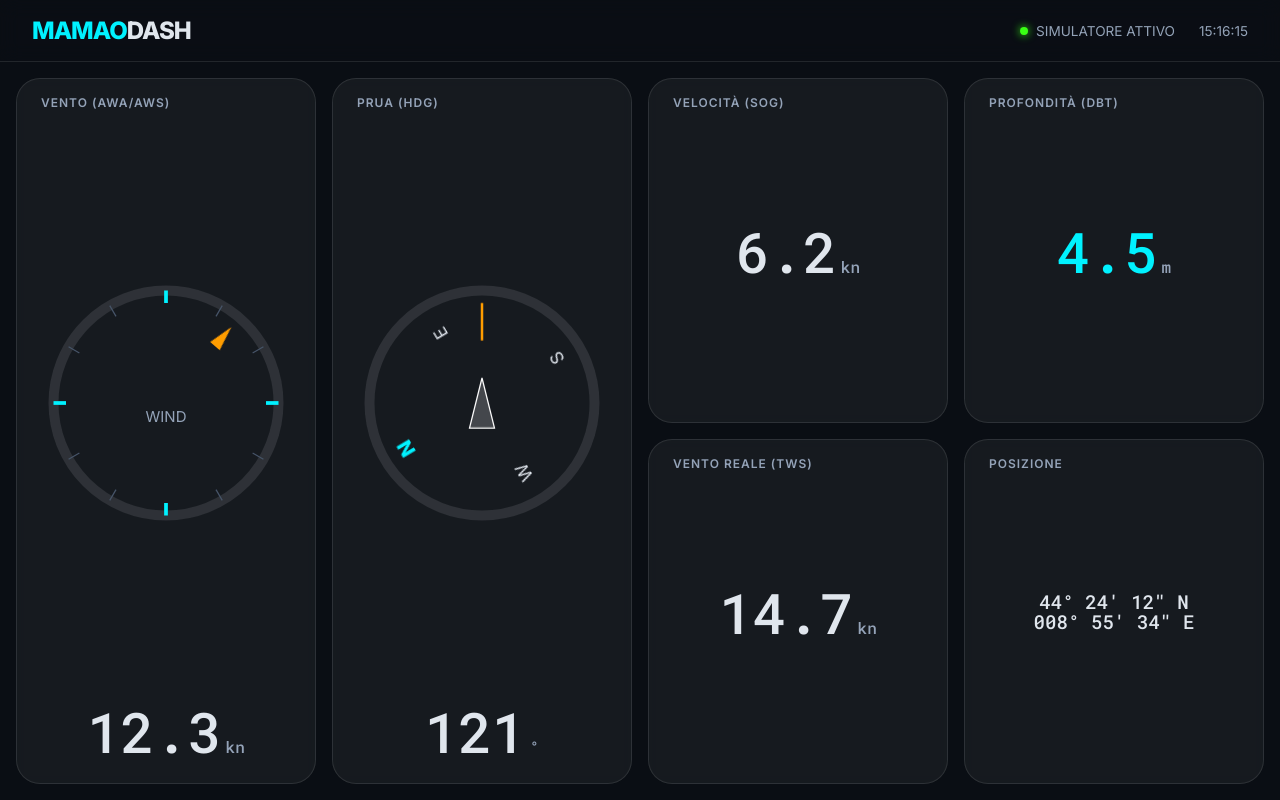
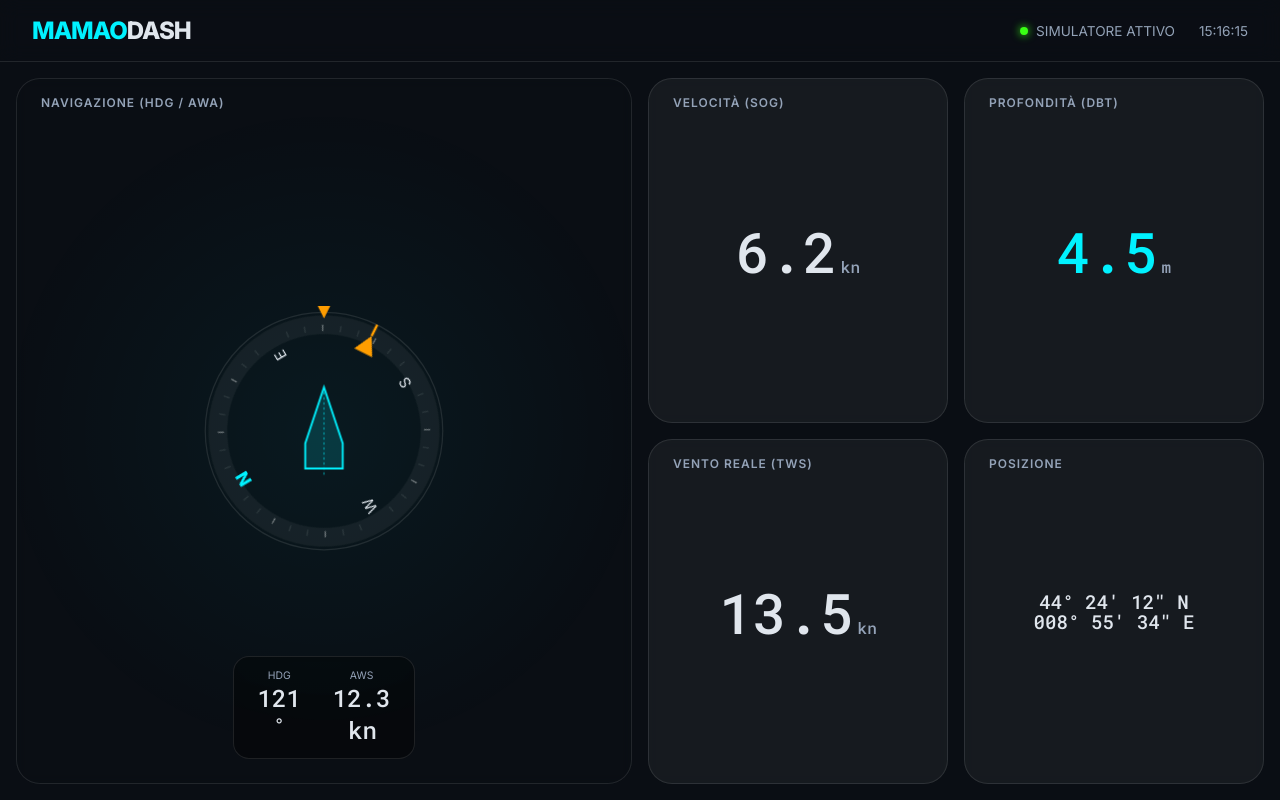
Before and after one commit to PZero/MamaoHub, a plain HTML site: page dashboard/index.html in a window 1280 px wide. Drawn offline with Linux system fonts and the light colour scheme.

Commit message:
feat: combine wind and compass into a single NavDisplay widget

```diff
--- a/dashboard/app.js
+++ b/dashboard/app.js
@@ -1,7 +1,6 @@
 document.addEventListener('DOMContentLoaded', () => {
-    // Initialize Gauges
-    const windGauge = new WindGauge('wind-gauge-box');
-    const compassGauge = new CompassGauge('compass-gauge-box');
+    // Initialize NavDisplay
+    const navDisplay = new NavDisplay('nav-display-box');
 
     // UI Elements
     const elements = {
@@ -15,40 +14,41 @@ document.addEventListener('DOMContentLoaded', () => {
 
     // State
     let state = {
-        awa: 45,
-        aws: 12.4,
-        hdg: 120,
-        sog: 6.2,
-        depth: 4.5,
-        tws: 15.1
+        awa: 30,    // Apparent Wind Angle
+        aws: 12.4,  // Apparent Wind Speed
+        hdg: 120,   // Heading
+        sog: 6.2,   // Speed Over Ground
+        depth: 4.5, // Depth
+        tws: 15.1   // True Wind Speed
     };
 
     // Simulator Logic
     function simulate() {
         // Subtle variations
-        state.awa += (Math.random() - 0.5) * 5;
-        state.aws += (Math.random() - 0.5) * 0.5;
-        state.hdg += (Math.random() - 0.5) * 2;
+        state.awa += (Math.random() - 0.5) * 4;
+        state.aws += (Math.random() - 0.5) * 0.3;
+        state.hdg += (Math.random() - 0.5) * 1.5;
         state.sog += (Math.random() - 0.5) * 0.1;
         state.depth += (Math.random() - 0.5) * 0.05;
-        state.tws = state.aws * 1.2; // Simplified TWS calculation
+        state.tws = state.aws * 1.1;
 
-        // Bounds
-        if (state.aws < 0) state.aws = 0;
-        if (state.sog < 0) state.sog = 0;
-        if (state.depth < 1) state.depth = 1;
+        // Keep values in range
+        if (state.awa > 180) state.awa -= 360;
+        if (state.awa < -180) state.awa += 360;
+        state.hdg = (state.hdg + 360) % 360;
 
         updateUI();
     }
 
     function updateUI() {
-        // Update Gauges
-        windGauge.update(state.awa);
-        compassGauge.update(state.hdg);
+        // Update Combined Gauge
+        navDisplay.update(state.hdg, state.awa);
 
-        // Update Text
-        elements.windSpeed.innerHTML = `${state.aws.toFixed(1)}<span class="widget-unit">kn</span>`;
-        elements.heading.innerHTML = `${Math.round((state.hdg + 360) % 360).toString().padStart(3, '0')}<span class="widget-unit">°</span>`;
+        // Update Text Overlays
+        elements.windSpeed.textContent = state.aws.toFixed(1);
+        elements.heading.textContent = Math.round(state.hdg).toString().padStart(3, '0');
+
+        // Update Secondary Widgets
         elements.sog.innerHTML = `${state.sog.toFixed(1)}<span class="widget-unit">kn</span>`;
         elements.depth.innerHTML = `${state.depth.toFixed(1)}<span class="widget-unit">m</span>`;
         elements.tws.innerHTML = `${state.tws.toFixed(1)}<span class="widget-unit">kn</span>`;
@@ -64,5 +64,5 @@ document.addEventListener('DOMContentLoaded', () => {
     // Initial UI Update
     updateUI();
 
-    console.log("MaMaoDash Simulator Initialized");
+    console.log("MaMaoDash Simulator Initialized with Combined NavDisplay");
 });
--- a/dashboard/index.html
+++ b/dashboard/index.html
@@ -22,22 +22,22 @@
     </header>
 
     <main class="dashboard-grid">
-        <!-- Vento -->
-        <section class="widget wind">
-            <div class="widget-label">Vento (AWA/AWS)</div>
-            <div class="gauge-container" id="wind-gauge-box">
+        <!-- Widget Unificato (Prua + Vento) -->
+        <section class="widget nav-main">
+            <div class="widget-label">Navigazione (HDG / AWA)</div>
+            <div class="gauge-container" id="nav-display-box">
                 <!-- SVG caricato via JS -->
             </div>
-            <div class="widget-value" id="wind-speed">0.0<span class="widget-unit">kn</span></div>
-        </section>
-
-        <!-- Bussola -->
-        <section class="widget compass">
-            <div class="widget-label">Prua (HDG)</div>
-            <div class="gauge-container" id="compass-gauge-box">
-                <!-- SVG caricato via JS -->
+            <div class="nav-data-overlay">
+                <div class="data-box">
+                    <span class="label">HDG</span>
+                    <span id="heading">000</span>°
+                </div>
+                <div class="data-box">
+                    <span class="label">AWS</span>
+                    <span id="wind-speed">0.0</span><span class="unit">kn</span>
+                </div>
             </div>
-            <div class="widget-value" id="heading">000<span class="widget-unit">°</span></div>
         </section>
 
         <!-- Velocità (SOG) -->
--- a/dashboard/style.css
+++ b/dashboard/style.css
@@ -150,8 +150,45 @@ svg {
 }
 
 /* Specific Widgets */
-.widget.wind { grid-column: span 1; grid-row: span 2; }
-.widget.compass { grid-column: span 1; grid-row: span 2; }
+.widget.nav-main {
+    grid-column: span 2;
+    grid-row: span 2;
+    background: radial-gradient(circle at center, rgba(0, 242, 255, 0.05) 0%, transparent 70%);
+}
+
+.nav-data-overlay {
+    position: absolute;
+    bottom: 1.5rem;
+    display: flex;
+    gap: 2rem;
+    background: rgba(0, 0, 0, 0.4);
+    padding: 0.75rem 1.5rem;
+    border-radius: 1rem;
+    backdrop-filter: blur(5px);
+    border: 1px solid var(--surface-border);
+}
+
+.data-box {
+    display: flex;
+    flex-direction: column;
+    align-items: center;
+}
+
+.data-box .label {
+    font-size: 0.65rem;
+    color: var(--text-dim);
+}
+
+.data-box span:not(.label) {
+    font-family: var(--font-mono);
+    font-size: 1.5rem;
+    font-weight: 500;
+}
+
+.data-box .unit {
+    font-size: 0.8rem;
+    margin-left: 2px;
+}
 
 @media (max-width: 900px) {
     .dashboard-grid {
@@ -159,11 +196,12 @@ svg {
         grid-template-rows: auto;
         overflow-y: auto;
     }
-    .widget.wind, .widget.compass { grid-column: span 1; grid-row: span 1; }
+    .widget.nav-main { grid-column: span 2; grid-row: span 1; min-height: 400px; }
 }
 
 @media (max-width: 600px) {
     .dashboard-grid {
         grid-template-columns: 1fr;
     }
+    .widget.nav-main { grid-column: span 1; }
 }
--- a/dashboard/widgets.js
+++ b/dashboard/widgets.js
@@ -1,4 +1,4 @@
-class WindGauge {
+class NavDisplay {
     constructor(containerId) {
         this.container = document.getElementById(containerId);
         this.init();
@@ -7,71 +7,74 @@ class WindGauge {
     init() {
         this.container.innerHTML = `
             <svg viewBox="0 0 200 200">
-                <circle cx="100" cy="100" r="90" class="gauge-ring" />
-                <!-- Scale marks -->
-                <g id="wind-marks"></g>
-                <!-- Needle -->
-                <path d="M100 20 L105 40 L95 40 Z" fill="#ff9d00" id="wind-needle" style="transition: transform 0.5s cubic-bezier(0.17, 0.67, 0.83, 0.67)" />
-                <text x="100" y="115" text-anchor="middle" fill="#94a3b8" font-size="12">WIND</text>
+                <!-- Background Ring -->
+                <circle cx="100" cy="100" r="95" fill="none" stroke="var(--surface-border)" stroke-width="1" />
+
+                <!-- Rotating Compass Ring -->
+                <g id="compass-ring" style="transition: transform 0.8s cubic-bezier(0.2, 0, 0.2, 1)">
+                    <circle cx="100" cy="100" r="85" fill="none" stroke="rgba(255,255,255,0.05)" stroke-width="15" />
+                    <!-- Cardinal Points -->
+                    <text x="100" y="30" text-anchor="middle" fill="var(--accent-cyan)" font-weight="800" font-size="14">N</text>
+                    <text x="170" y="105" text-anchor="middle" fill="var(--text-main)" font-size="12">E</text>
+                    <text x="100" y="180" text-anchor="middle" fill="var(--text-main)" font-size="12">S</text>
+                    <text x="30" y="105" text-anchor="middle" fill="var(--text-main)" font-size="12">W</text>
+                    <!-- Degree marks -->
+                    <g id="degree-marks"></g>
+                </g>
+
+                <!-- Fixed Ship (Always pointing UP) -->
+                <g id="ship-icon">
+                    <!-- Simple Ship Shape -->
+                    <path d="M100 65 L115 110 L115 130 L85 130 L85 110 Z" fill="rgba(0, 242, 255, 0.15)" stroke="var(--accent-cyan)" stroke-width="1.5" />
+                    <line x1="100" y1="65" x2="100" y2="135" stroke="var(--accent-cyan)" stroke-width="0.5" stroke-dasharray="2,2" />
+                </g>
+
+                <!-- Wind Indicator (Apparent Wind Angle) -->
+                <g id="wind-indicator" style="transition: transform 1s ease-out">
+                    <!-- Triangle Arrow -->
+                    <path d="M100 15 L108 30 L92 30 Z" fill="var(--accent-orange)" />
+                    <!-- Wind Tail -->
+                    <line x1="100" y1="5" x2="100" y2="15" stroke="var(--accent-orange)" stroke-width="2" />
+                </g>
+
+                <!-- Top Reference Mark -->
+                <path d="M100 10 L105 0 L95 0 Z" fill="var(--accent-orange)" />
             </svg>
         `;
-        this.needle = this.container.querySelector('#wind-needle');
+        this.compassRing = this.container.querySelector('#compass-ring');
+        this.windIndicator = this.container.querySelector('#wind-indicator');
         this.drawMarks();
     }
 
     drawMarks() {
-        const group = this.container.querySelector('#wind-marks');
-        for (let i = 0; i < 360; i += 30) {
+        const group = this.container.querySelector('#degree-marks');
+        for (let i = 0; i < 360; i += 10) {
+            if (i % 90 === 0) continue; // Skip cardinal points
             const angle = (i * Math.PI) / 180;
-            const x1 = 100 + Math.sin(angle) * 80;
-            const y1 = 100 - Math.cos(angle) * 80;
-            const x2 = 100 + Math.sin(angle) * 90;
-            const y2 = 100 - Math.cos(angle) * 90;
+            const r1 = 80;
+            const r2 = 85;
+            const x1 = 100 + Math.sin(angle) * r1;
+            const y1 = 100 - Math.cos(angle) * r1;
+            const x2 = 100 + Math.sin(angle) * r2;
+            const y2 = 100 - Math.cos(angle) * r2;
             const line = document.createElementNS("http://www.w3.org/2000/svg", "line");
             line.setAttribute("x1", x1);
             line.setAttribute("y1", y1);
             line.setAttribute("x2", x2);
             line.setAttribute("y2", y2);
-            line.setAttribute("stroke", i % 90 === 0 ? "#00f2ff" : "#475569");
-            line.setAttribute("stroke-width", i % 90 === 0 ? "3" : "1");
+            line.setAttribute("stroke", i % 30 === 0 ? "rgba(255,255,255,0.4)" : "rgba(255,255,255,0.1)");
+            line.setAttribute("stroke-width", "1");
             group.appendChild(line);
         }
     }
 
-    update(angle) {
-        this.needle.style.transform = `rotate(${angle}deg)`;
-        this.needle.style.transformOrigin = '100px 100px';
+    update(hdg, awa) {
+        // Rotate compass ring to show current heading at the top
+        this.compassRing.style.transform = `rotate(${-hdg}deg)`;
+        this.compassRing.style.transformOrigin = '100px 100px';
+
+        // Rotate wind indicator to show apparent wind angle relative to ship
+        this.windIndicator.style.transform = `rotate(${awa}deg)`;
+        this.windIndicator.style.transformOrigin = '100px 100px';
     }
 }
-
-class CompassGauge {
-    constructor(containerId) {
-        this.container = document.getElementById(containerId);
-        this.init();
-    }
-
-    init() {
-        this.container.innerHTML = `
-            <svg viewBox="0 0 200 200">
-                <circle cx="100" cy="100" r="90" class="gauge-ring" />
-                <g id="compass-ring" style="transition: transform 0.5s ease-out">
-                    <!-- Compass cardinal points -->
-                    <text x="100" y="35" text-anchor="middle" fill="#00f2ff" font-weight="bold" font-size="16">N</text>
-                    <text x="165" y="105" text-anchor="middle" fill="#e0e6ed" font-size="14">E</text>
-                    <text x="100" y="175" text-anchor="middle" fill="#e0e6ed" font-size="14">S</text>
-                    <text x="35" y="105" text-anchor="middle" fill="#e0e6ed" font-size="14">W</text>
-                </g>
-                <!-- Ship indicator -->
-                <path d="M100 80 L110 120 L90 120 Z" fill="rgba(255,255,255,0.2)" stroke="#fff" stroke-width="1" />
-                <line x1="100" y1="20" x2="100" y2="50" stroke="#ff9d00" stroke-width="2" />
-            </svg>
-        `;
-        this.ring = this.container.querySelector('#compass-ring');
-    }
-
-    update(heading) {
-        // We rotate the ring, not the ship
-        this.ring.style.transform = `rotate(${-heading}deg)`;
-        this.ring.style.transformOrigin = '100px 100px';
-    }
-}
```
